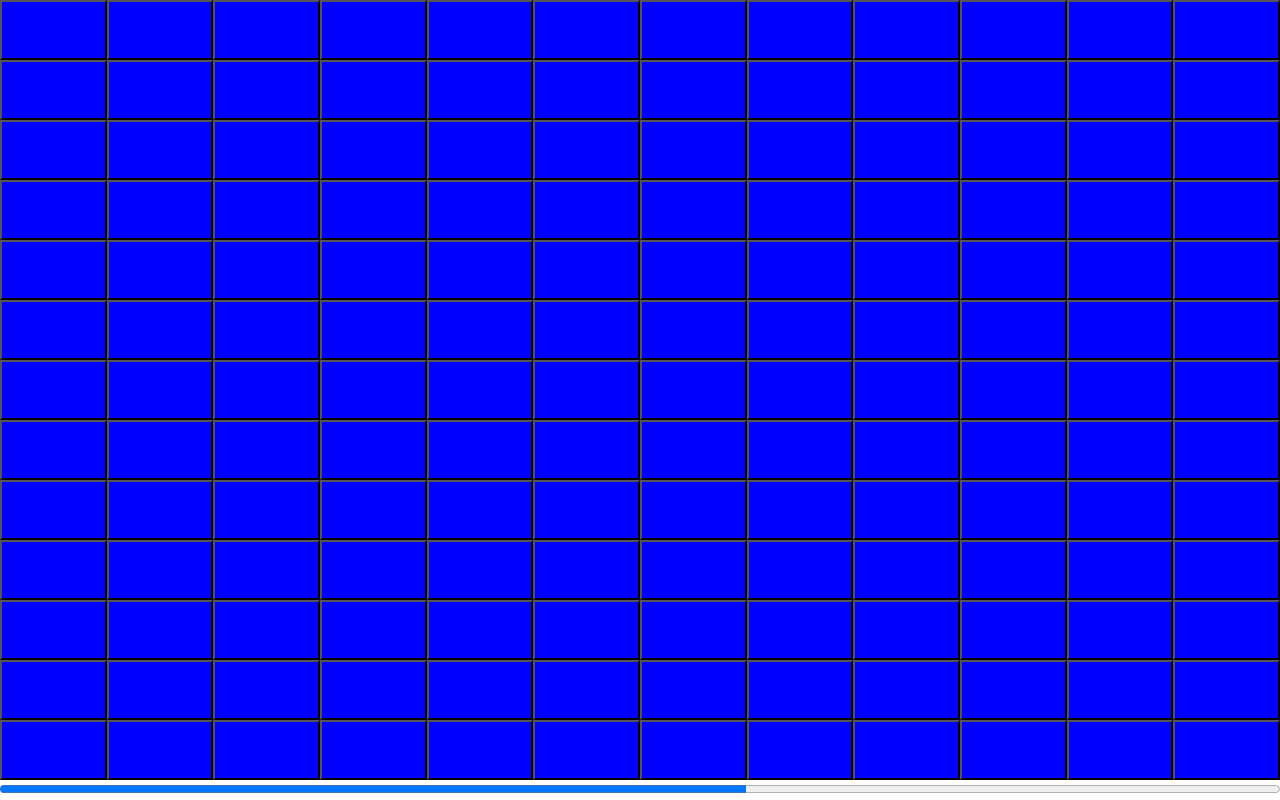
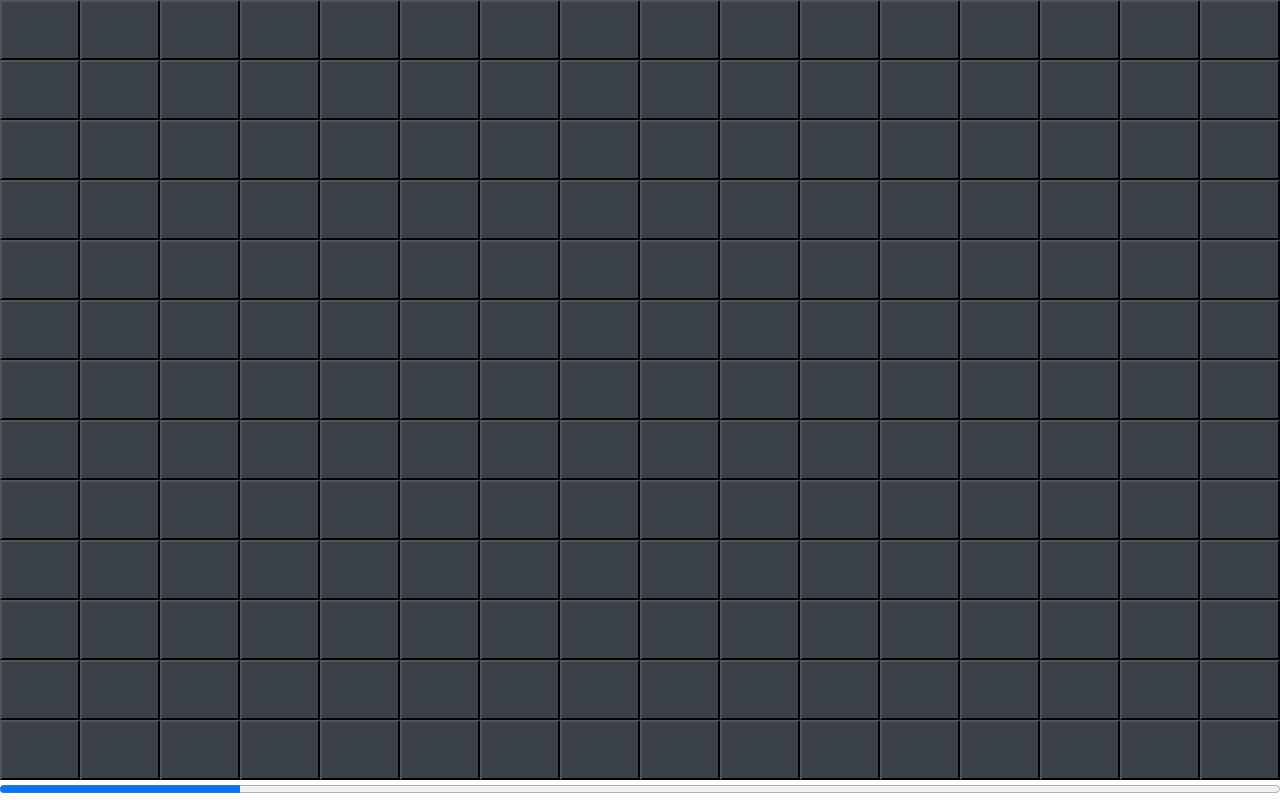
Before and after one commit to michaelbyrd/sounds, a plain HTML site: page index.html in a window 1280 px wide. Drawn offline with Linux system fonts and the light colour scheme.

Commit message:
num of beats to 16, new colors

```diff
--- a/index.html
+++ b/index.html
@@ -9,19 +9,19 @@
       .column {
         height: 100%;
         /* TODO FIXME */
-        width: calc(100vw / 12);
+        width: calc(100vw / 16);
         display: inline-flex;
         flex-direction: column-reverse;
         justify-content: space-between;
       }
 			button {
         height: calc(90vh / 12);
-				background-color: smoke-grey;
+        background-color: rgb(119, 47, 34);
 				outline: none;
 			}
 
 			button[data-checked='0'] {
-				background-color: blue;
+				background-color: rgb(59, 65, 73);
 			}
       progress {
         width: 100%;
--- a/index.js
+++ b/index.js
@@ -1,5 +1,5 @@
 const tick = 250;
-const numBeats = 12;
+const numBeats = 16;
 const numNotes = 13;
 
 const frequencies=[
```
